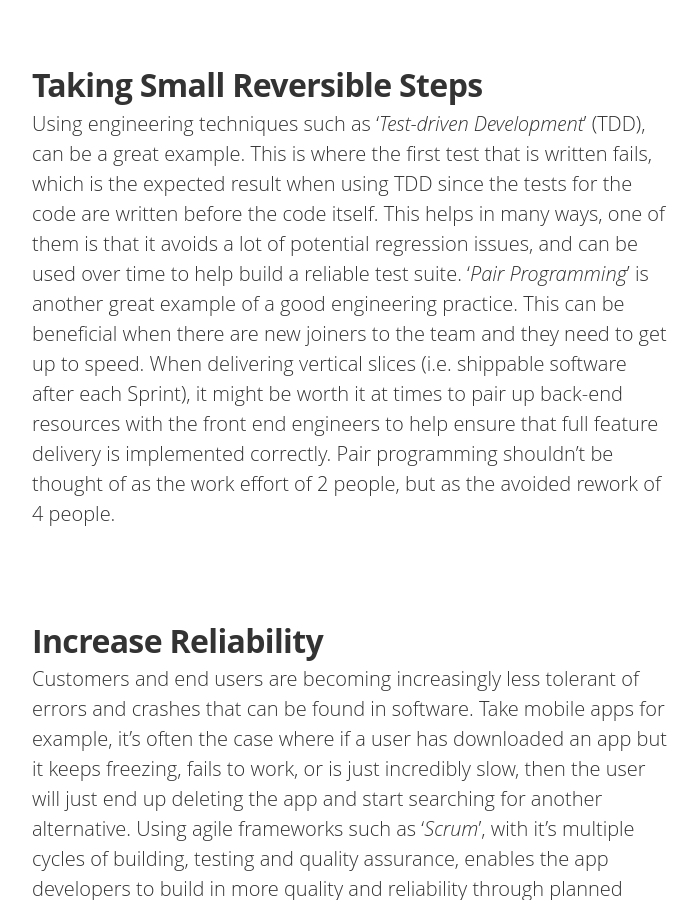
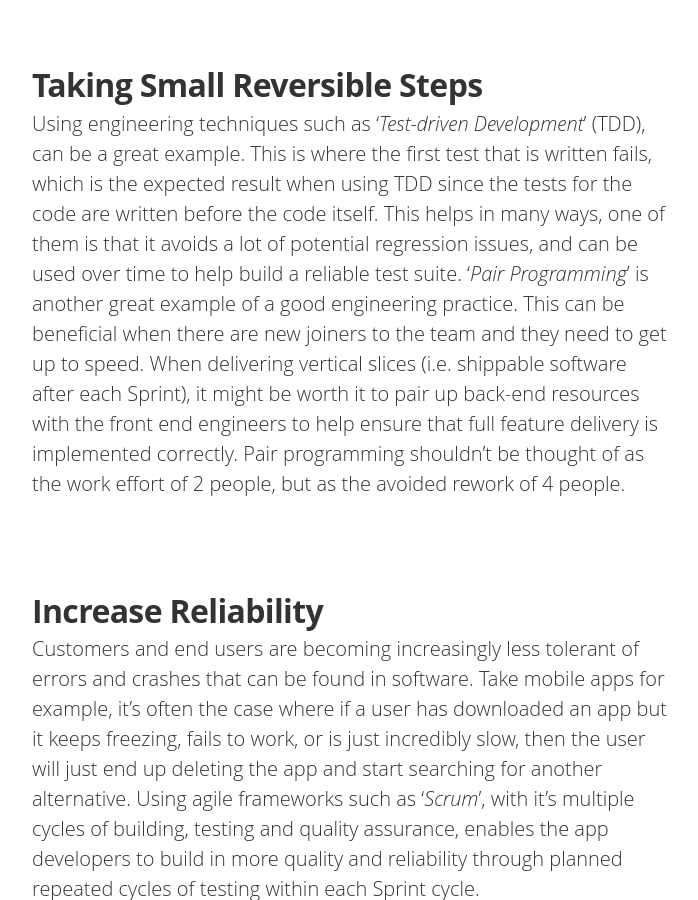
Before and after one commit to IamJackReed/JackReed, a Jekyll site: the page built from _posts/2017-07-28-customers-and-quality-are-even-more-important-than-you-think.markdown, in a window 1280 px wide and 900 px high, scrolled down 2092 px. Shown: the whole window, without its empty margins (288-986 px from the left). Built offline with Jekyll 4.4.1, drawn with Linux system fonts in a browser that asks for light colours; nearby versions of some CDN libraries; some web fonts are replaced; comment, search, counter and statistics services are not loaded.

Commit message:
Update 2017-07-28-customers-and-quality-are-even-more-important-than-you-think.markdown

```diff
--- a/_posts/2017-07-28-customers-and-quality-are-even-more-important-than-you-think.markdown
+++ b/_posts/2017-07-28-customers-and-quality-are-even-more-important-than-you-think.markdown
@@ -16,7 +16,7 @@
 
 
 # Taking Small Reversible Steps
-<span style="color:#00000; font-family: 'open sans'; font-size: 1em; font-size: 20px; font-weight: 200; hyphens: none;">Using engineering techniques such as '_Test-driven Development_' (TDD), can be a great example. This is where the first test that is written fails, which is the expected result when using TDD since the tests for the code are written before the code itself. This helps in many ways, one of them is that it avoids a lot of potential regression issues, and can be used over time to help build a reliable test suite. '_Pair Programming_' is another great example of a good engineering practice. This can be beneficial when there are new joiners to the team and they need to get up to speed. When delivering vertical slices (i.e. shippable software after each Sprint), it might be worth it at times to pair up back-end resources with the front end engineers to help ensure that full feature delivery is implemented correctly. Pair programming shouldn't be thought of as the work effort of 2 people, but as the avoided rework of 4 people.<span style="color:#00000; font-family: 'open sans'; font-size: 1em; font-size: 20px; font-weight: 200; hyphens: none;">
+<span style="color:#00000; font-family: 'open sans'; font-size: 1em; font-size: 20px; font-weight: 200; hyphens: none;">Using engineering techniques such as '_Test-driven Development_' (TDD), can be a great example. This is where the first test that is written fails, which is the expected result when using TDD since the tests for the code are written before the code itself. This helps in many ways, one of them is that it avoids a lot of potential regression issues, and can be used over time to help build a reliable test suite. '_Pair Programming_' is another great example of a good engineering practice. This can be beneficial when there are new joiners to the team and they need to get up to speed. When delivering vertical slices (i.e. shippable software after each Sprint), it might be worth it to pair up back-end resources with the front end engineers to help ensure that full feature delivery is implemented correctly. Pair programming shouldn't be thought of as the work effort of 2 people, but as the avoided rework of 4 people.<span style="color:#00000; font-family: 'open sans'; font-size: 1em; font-size: 20px; font-weight: 200; hyphens: none;">
 
 # Increase Reliability
 <span style="color:#00000; font-family: 'open sans'; font-size: 1em; font-size: 20px; font-weight: 200; hyphens: none;">Customers and end users are becoming increasingly less tolerant of errors and crashes that can be found in software. Take mobile apps for example, it’s often the case where if a user has downloaded an app but it keeps freezing, fails to work, or is just incredibly slow, then the user will just end up deleting the app and start searching for another alternative. Using agile frameworks such as '_Scrum_', with it's multiple cycles of building, testing and quality assurance, enables the app developers to build in more quality and reliability through planned repeated cycles of testing within each Sprint cycle.<span style="color:#00000; font-family: 'open sans'; font-size: 1em; font-size: 20px; font-weight: 200; hyphens: none;">
```
